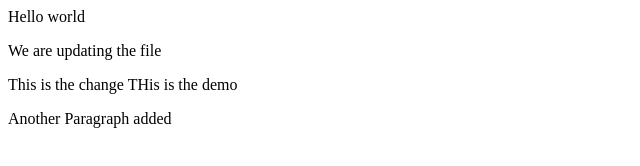
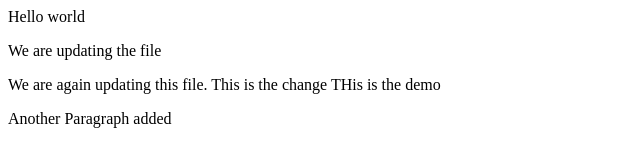
Before and after one commit to parthapatel/example, a plain HTML site: page index.html in a window 1280 px wide. Shown: the whole page, without its empty margins (0-640 px from the left). Drawn offline with Linux system fonts and the light colour scheme.

Commit message:
Added Script app.js file

```diff
--- /dev/null
+++ b/Script/app.js
@@ -0,0 +1 @@
+console.log('Application Started');
--- a/index.html
+++ b/index.html
@@ -3,6 +3,7 @@
 <body>
 Hello world
 <p>We are updating the file</p>
+We are again updating this file.
 This is the change
 THis is the demo
 <p>Another Paragraph added</p>
```
